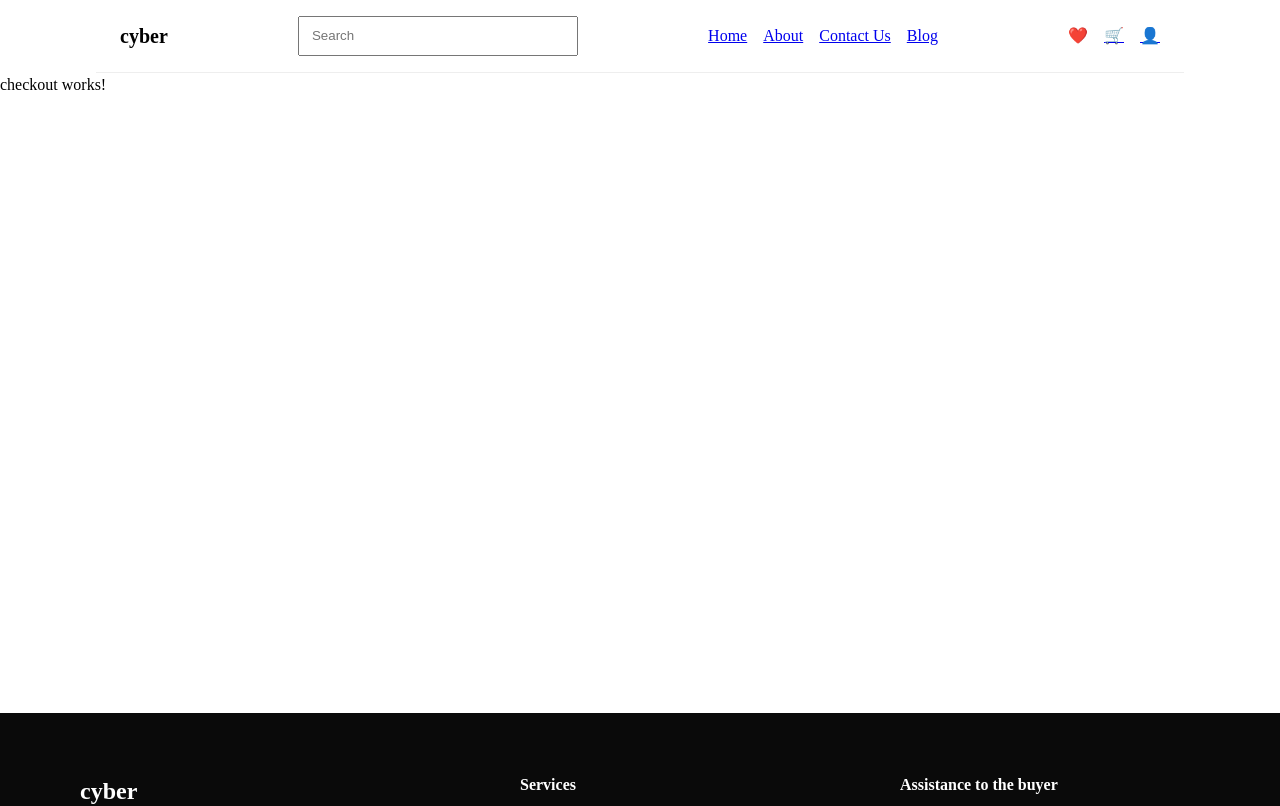
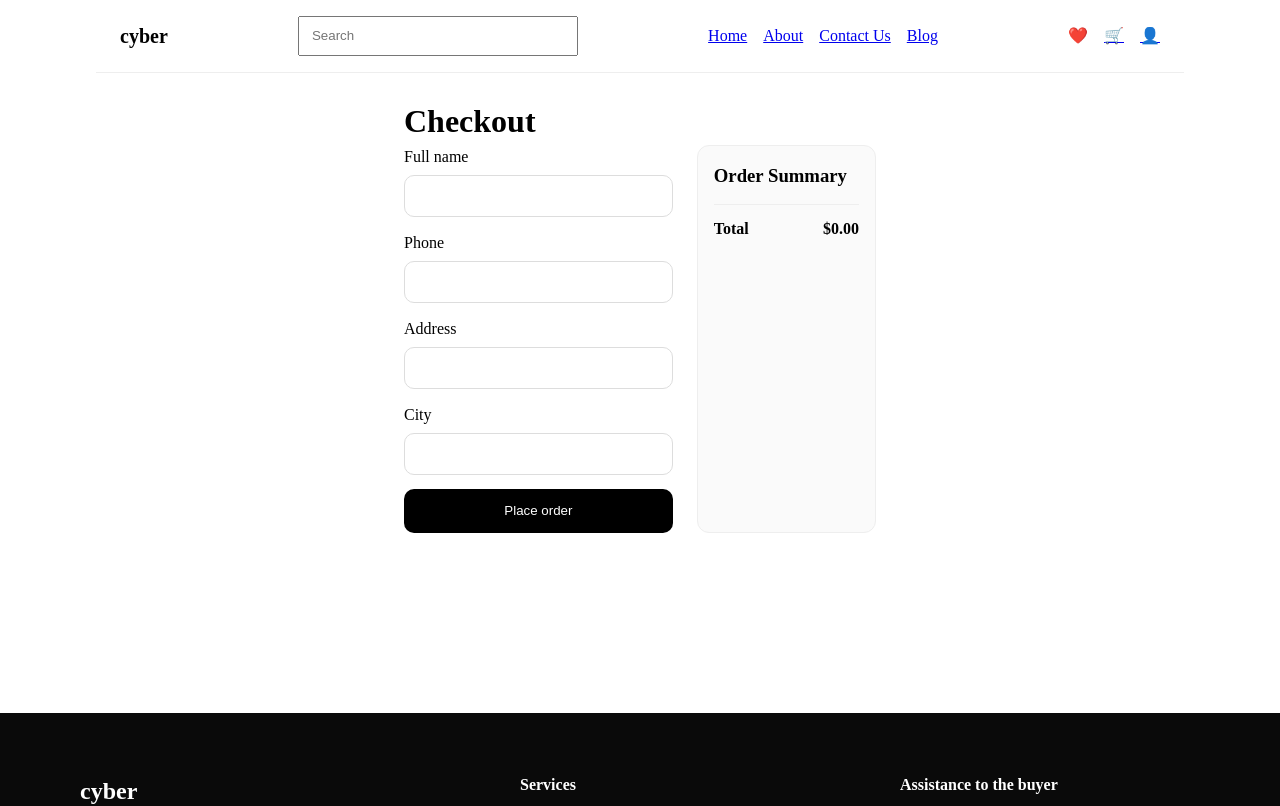
Before and after one commit to DemetreD/final-project, an Angular app: page /checkout in a window 1280 px wide. Shown: the top 806 px of the page. Built offline with nearby package versions, Linux system fonts and the light colour scheme.

Commit message:
Add checkout

```diff
--- a/src/app/app.routes.ts
+++ b/src/app/app.routes.ts
@@ -16,7 +16,7 @@ export const routes: Routes = [
   { path: 'products', component: ProductsComponent },
   { path: 'products/:id', component: ProductDetailsComponent },
   { path: 'cart', component: CartComponent },
-  { path: 'checkout', component: CheckoutComponent },
+  { path: 'checkout', loadComponent: () => import('./pages/checkout/checkout.component').then(m => m.CheckoutComponent) },
   { path: 'login', component: LoginComponent },
   { path: 'register', component: RegisterComponent },
   { path: 'admin', component: AdminComponent },
--- a/src/app/pages/checkout/checkout.component.css
+++ b/src/app/pages/checkout/checkout.component.css
@@ -0,0 +1,84 @@
+.wrap {
+  max-width: 520px;
+  margin: 0 auto;
+  padding: 24px;
+}
+.form {
+  display: grid;
+  gap: 14px;
+}
+label {
+  display: grid;
+  gap: 6px;
+}
+input {
+  padding: 10px;
+  border: 1px solid #ddd;
+  border-radius: 10px;
+}
+small {
+  color: #c00;
+}
+button {
+  padding: 12px;
+  border: none;
+  border-radius: 10px;
+  background: #000;
+  color: #fff;
+  cursor: pointer;
+}
+.success {
+  padding: 16px;
+  border: 1px solid #d7ffd7;
+  background: #f2fff2;
+  border-radius: 12px;
+}
+.mt {
+  margin-top: 10px;
+}
+
+.checkout-grid {
+  display: grid;
+  grid-template-columns: 1.2fr 0.8fr;
+  gap: 24px;
+}
+
+.summary {
+  border: 1px solid #eee;
+  padding: 16px;
+  border-radius: 12px;
+  background: #fafafa;
+}
+
+.summary h3 {
+  margin-bottom: 14px;
+}
+
+.row {
+  display: flex;
+  justify-content: space-between;
+  margin-bottom: 10px;
+}
+
+.muted {
+  font-size: 12px;
+  opacity: 0.7;
+}
+
+.line {
+  height: 1px;
+  background: #eee;
+  margin: 12px 0;
+}
+
+.total {
+  display: flex;
+  justify-content: space-between;
+  font-weight: 700;
+}
+
+@media (max-width: 900px) {
+  .checkout-grid {
+    grid-template-columns: 1fr;
+  }
+}
--- a/src/app/pages/checkout/checkout.component.html
+++ b/src/app/pages/checkout/checkout.component.html
@@ -1 +1,81 @@
-<p>checkout works!</p>
+<div class="wrap">
+  <h1>Checkout</h1>
+
+  <!-- SUCCESS -->
+  <div *ngIf="success" class="success">
+    ✅ Purchase completed successfully!
+    <div class="mt">
+      <a routerLink="/">Continue shopping</a>
+    </div>
+  </div>
+
+  <!-- FORM + SUMMARY -->
+  <div *ngIf="!success" class="checkout-grid">
+    <!-- LEFT: form -->
+    <form [formGroup]="form" (ngSubmit)="submit()" class="form">
+      <label>
+        Full name
+        <input formControlName="fullName" />
+        <small
+          *ngIf="
+            form.controls.fullName.touched && form.controls.fullName.invalid
+          "
+        >
+          Name is required
+        </small>
+      </label>
+
+      <label>
+        Phone
+        <input formControlName="phone" />
+        <small
+          *ngIf="form.controls.phone.touched && form.controls.phone.invalid"
+        >
+          Phone is required
+        </small>
+      </label>
+
+      <label>
+        Address
+        <input formControlName="address" />
+        <small
+          *ngIf="form.controls.address.touched && form.controls.address.invalid"
+        >
+          Address is required
+        </small>
+      </label>
+
+      <label>
+        City
+        <input formControlName="city" />
+        <small *ngIf="form.controls.city.touched && form.controls.city.invalid">
+          City is required
+        </small>
+      </label>
+
+      <button type="submit">Place order</button>
+    </form>
+
+    <!-- RIGHT: summary -->
+    <div class="summary">
+      <h3>Order Summary</h3>
+
+      <div *ngIf="items$ | async as items">
+        <div class="row" *ngFor="let item of items">
+          <div>
+            <b>{{ item.product.title }}</b>
+            <div class="muted">Qty: {{ item.qty }}</div>
+          </div>
+          <div>${{ (item.product.price * item.qty).toFixed(2) }}</div>
+        </div>
+
+        <div class="line"></div>
+
+        <div class="total">
+          <span>Total</span>
+          <span>${{ total.toFixed(2) }}</span>
+        </div>
+      </div>
+    </div>
+  </div>
+</div>
--- a/src/app/pages/checkout/checkout.component.ts
+++ b/src/app/pages/checkout/checkout.component.ts
@@ -1,11 +1,52 @@
 import { Component } from '@angular/core';
+import { CommonModule } from '@angular/common';
+import { ReactiveFormsModule, FormBuilder, Validators } from '@angular/forms';
+import { RouterLink } from '@angular/router';
+import { CartService, CartItem } from '../../services/cart.service';
+import { Observable } from 'rxjs';
 
 @Component({
   selector: 'app-checkout',
-  imports: [],
+  standalone: true,
+  imports: [CommonModule, ReactiveFormsModule, RouterLink],
   templateUrl: './checkout.component.html',
   styleUrl: './checkout.component.css'
 })
 export class CheckoutComponent {
+  success = false;
+  form: any;
 
+  items$: Observable<CartItem[]>;
+  total = 0;
+
+  constructor(
+    private fb: FormBuilder,
+    private cartService: CartService
+  ) {
+    this.form = this.fb.group({
+      fullName: ['', [Validators.required, Validators.minLength(2)]],
+      phone: ['', [Validators.required, Validators.minLength(6)]],
+      address: ['', [Validators.required, Validators.minLength(5)]],
+      city: ['', Validators.required]
+    });
+
+    this.items$ = this.cartService.items$;
+
+    this.items$.subscribe(items => {
+      this.total = items.reduce(
+        (sum, i) => sum + i.product.price * i.qty,
+        0
+      );
+    });
+  }
+
+  submit() {
+    if (this.form.invalid) {
+      this.form.markAllAsTouched();
+      return;
+    }
+
+    this.cartService.clear();
+    this.success = true;
+  }
 }
--- a/src/app/pages/product-details/product-details.component.html
+++ b/src/app/pages/product-details/product-details.component.html
@@ -49,7 +49,6 @@
         </div>
       </div>
 
-      <!-- SPECS -->
       <div class="specs" *ngIf="product.specs?.length">
         <div class="spec" *ngFor="let s of product.specs">
           <div class="k">{{ s.label }}</div>
```
